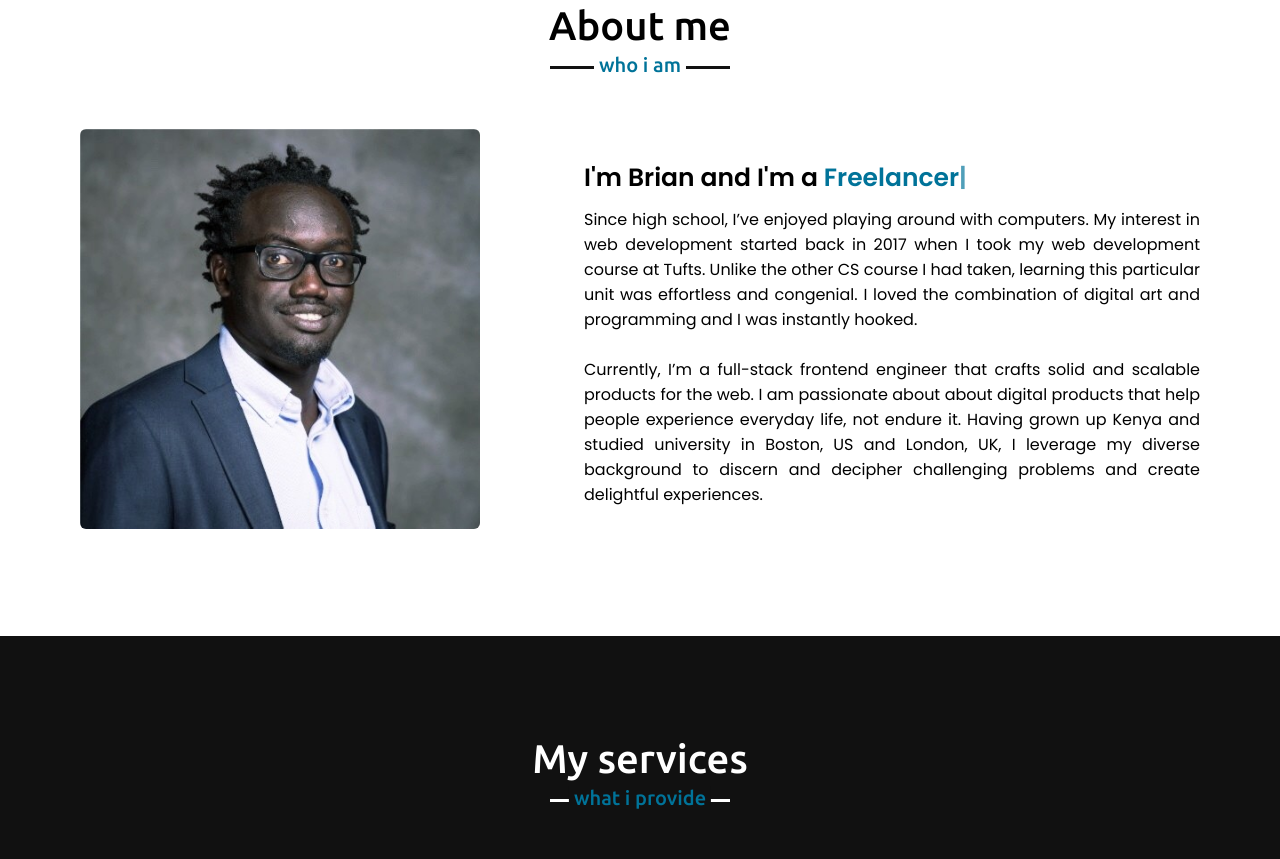
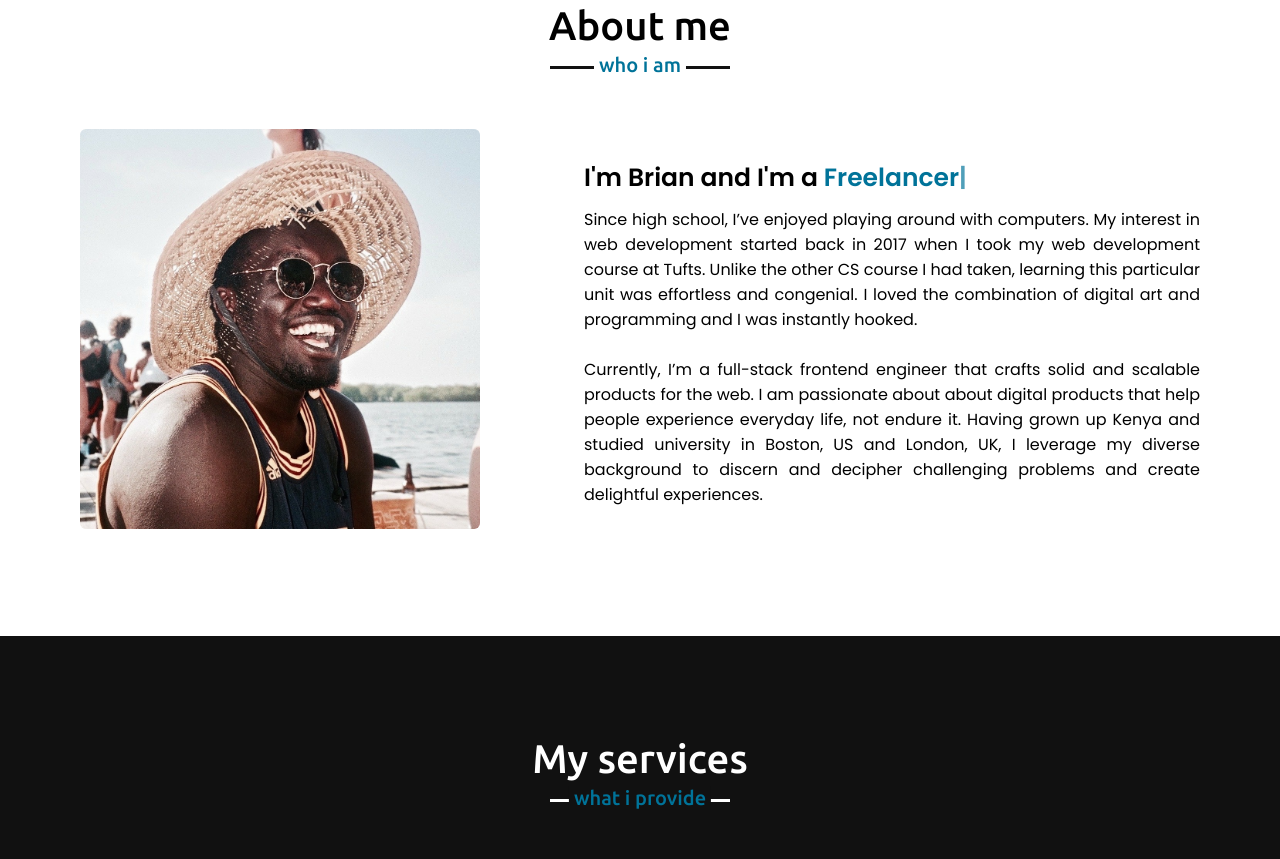
Before and after one commit to briankipchumba/briankipchumba-briankipchumba.github.io, a plain HTML site: page index.html in a window 1280 px wide. Shown: the part 897-1756 px from the top of the page. Drawn offline with nearby package versions, Linux system fonts and the light colour scheme.

Commit message:
Update index.html

```diff
--- a/index.html
+++ b/index.html
@@ -51,7 +51,7 @@
             <h2 class="title">About me</h2>
             <div class="about-content">
                 <div class="column left">
-                    <img src="images/kb.jpg" alt="">
+                    <img src="images/kb2.jpg" alt="">
                 </div>
                 <div class="column right">
                     <div class="text">I'm Brian and I'm a <span class="typing-2"></span></div>
```
